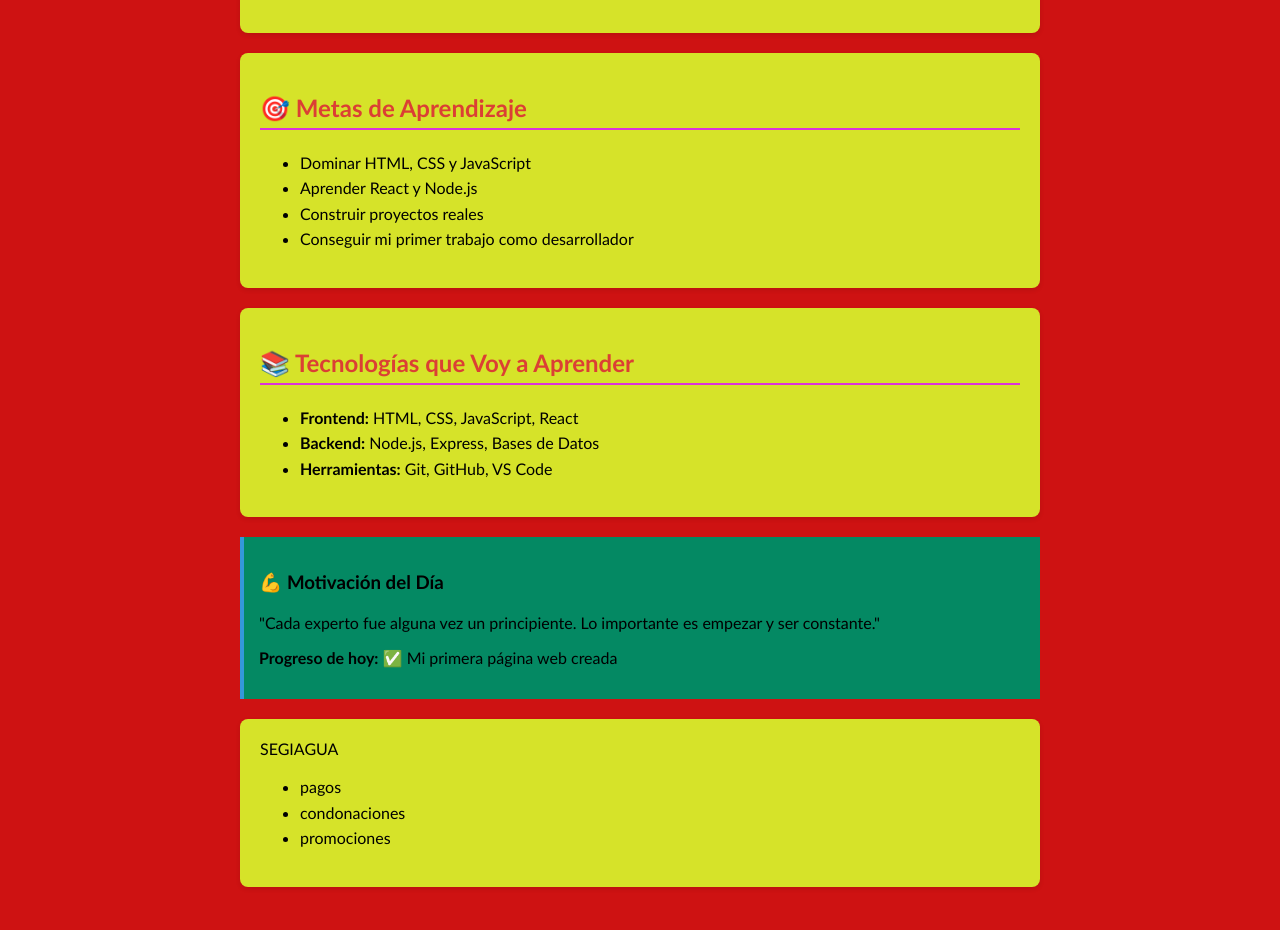
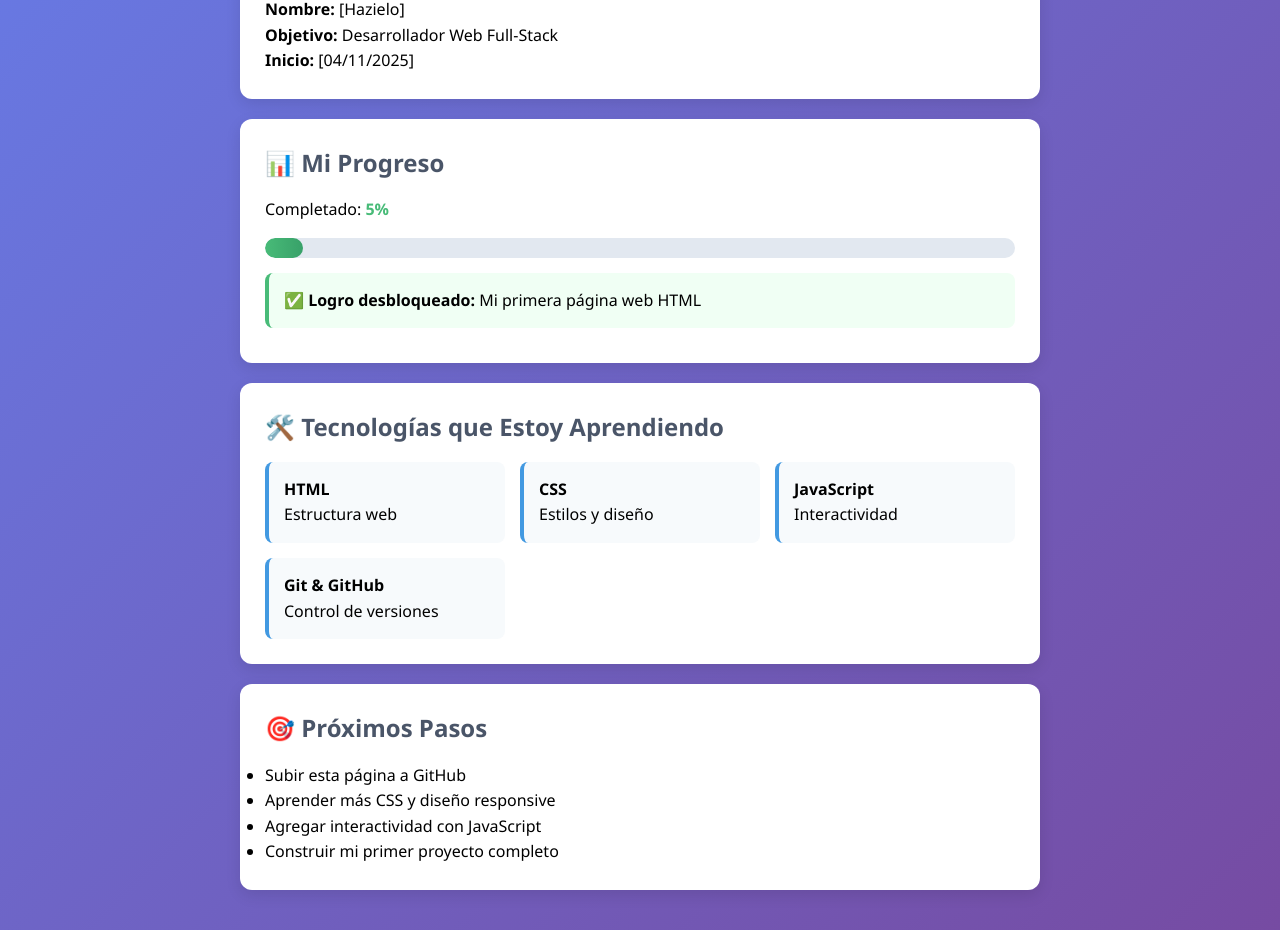
Before and after one commit to svela9857-svg/mi-primera-pagina-web, a plain HTML site: page index.html in a window 1280 px wide. Shown: the part 291-1221 px from the top of the page. Drawn offline with Linux system fonts and the light colour scheme.

Commit message:
Update index.html

```diff
--- a/index.html
+++ b/index.html
@@ -3,87 +3,173 @@
 <head>
     <meta charset="UTF-8">
     <meta name="viewport" content="width=device-width, initial-scale=1.0">
-    <title>Mi Camino como Desarrollador Web</title>
+    <title>Mi Progreso como Desarrollador</title>
     <style>
+        * {
+            margin: 0;
+            padding: 0;
+            box-sizing: border-box;
+        }
+
         body {
-            font-family: 'Gill Sans', 'Gill Sans MT', Calibri, 'Trebuchet MS', sans-serif, sans-serif;
+            font-family: 'Segoe UI', Tahoma, Geneva, Verdana, sans-serif;
+            line-height: 1.6;
+            background: linear-gradient(135deg, #667eea 0%, #764ba2 100%);
+            min-height: 100vh;
+            padding: 20px;
+        }
+
+        .container {
             max-width: 800px;
             margin: 0 auto;
-            padding: 20px;
-            background-color: #ce1212;
+        }
+
+        .header {
+            background: white;
+            padding: 30px;
+            border-radius: 15px;
+            box-shadow: 0 10px 30px rgba(0,0,0,0.2);
+            text-align: center;
+            margin-bottom: 25px;
         }
 
         h1 {
-            color: #7fdc2d;
-            text-align: center;
+            color: #333;
+            font-size: 2.5em;
+            margin-bottom: 10px;
+        }
+
+        .subtitle {
+            color: #666;
+            font-size: 1.2em;
+        }
+
+        .card {
+            background: white;
+            padding: 25px;
+            border-radius: 12px;
+            box-shadow: 0 5px 15px rgba(0,0,0,0.1);
+            margin-bottom: 20px;
         }
 
         h2 {
-            color: #db3f34;
-            border-bottom: 2px solid #db34db;
-            padding-bottom: 5px;
+            color: #4a5568;
+            margin-bottom: 15px;
+            display: flex;
+            align-items: center;
+            gap: 10px;
         }
 
-        .section {
-            background: rgb(214, 227, 41);
-            padding: 20px;
-            margin: 20px 0;
-            border-radius: 8px;
-            box-shadow: 0 2px 5px rgba(0,0,0,0.1);
+        .progress-bar {
+            background: #e2e8f0;
+            border-radius: 10px;
+            height: 20px;
+            margin: 15px 0;
+            overflow: hidden;
         }
 
-        ul {
-            line-height: 1.6;
+        .progress {
+            background: linear-gradient(90deg, #48bb78, #38a169);
+            height: 100%;
+            width: 5%; /* Empezamos en 5% */
+            border-radius: 10px;
+            transition: width 0.5s ease;
         }
 
-        .motivacion {
-            background: #048963;
+        .skills-grid {
+            display: grid;
+            grid-template-columns: repeat(auto-fit, minmax(200px, 1fr));
+            gap: 15px;
+            margin-top: 15px;
+        }
+
+        .skill {
+            background: #f7fafc;
             padding: 15px;
-            border-left: 4px solid #3498db;
+            border-radius: 8px;
+            border-left: 4px solid #4299e1;
+        }
+
+        .logro {
+            background: #f0fff4;
+            border-left: 4px solid #48bb78;
+            padding: 15px;
+            margin: 10px 0;
+            border-radius: 8px;
+        }
+
+        .completado {
+            color: #48bb78;
+            font-weight: bold;
         }
     </style>
 </head>
 <body>
-    <h1>Mi Viaje para Convertirme en Ingeniero de Software</h1>
+    <div class="container">
+        <div class="header">
+            <h1>🚀 Mi Viaje en Desarrollo Web</h1>
+            <p class="subtitle">De principiante a ingeniero de software</p>
+        </div>
 
-    <div class="section">
-        <h2>👋 Sobre Mí</h2>
-        <p><strong>Nombre:</strong> [Sergio Velazquez]</p>
-        <p><strong>Objetivo:</strong> Convertirme en un Desarrollador Web Full-Stack</p>
-        <p><strong>Fecha de inicio:</strong> [04/11/2025] </p>
+        <div class="card">
+            <h2>👤 Sobre Mí</h2>
+            <p><strong>Nombre:</strong> [Hazielo]</p>
+            <p><strong>Objetivo:</strong> Desarrollador Web Full-Stack</p>
+            <p><strong>Inicio:</strong> [04/11/2025]</p>
+        </div>
+
+        <div class="card">
+            <h2>📊 Mi Progreso</h2>
+            <p>Completado: <span class="completado">5%</span></p>
+            <div class="progress-bar">
+                <div class="progress" id="miProgreso"></div>
+            </div>
+            <div class="logro">
+                ✅ <strong>Logro desbloqueado:</strong> Mi primera página web HTML
+            </div>
+        </div>
+
+        <div class="card">
+            <h2>🛠️ Tecnologías que Estoy Aprendiendo</h2>
+            <div class="skills-grid">
+                <div class="skill">
+                    <strong>HTML</strong>
+                    <p>Estructura web</p>
+                </div>
+                <div class="skill">
+                    <strong>CSS</strong>
+                    <p>Estilos y diseño</p>
+                </div>
+                <div class="skill">
+                    <strong>JavaScript</strong>
+                    <p>Interactividad</p>
+                </div>
+                <div class="skill">
+                    <strong>Git & GitHub</strong>
+                    <p>Control de versiones</p>
+                </div>
+            </div>
+        </div>
+
+        <div class="card">
+            <h2>🎯 Próximos Pasos</h2>
+            <ul>
+                <li>Subir esta página a GitHub</li>
+                <li>Aprender más CSS y diseño responsive</li>
+                <li>Agregar interactividad con JavaScript</li>
+                <li>Construir mi primer proyecto completo</li>
+            </ul>
+        </div>
     </div>
 
-    <div class="section">
-        <h2>🎯 Metas de Aprendizaje</h2>
-        <ul>
-            <li>Dominar HTML, CSS y JavaScript</li>
-            <li>Aprender React y Node.js</li>
-            <li>Construir proyectos reales</li>
-            <li>Conseguir mi primer trabajo como desarrollador</li>
-        </ul>
-    </div>
-
-    <div class="section">
-        <h2>📚 Tecnologías que Voy a Aprender</h2>
-        <ul>
-            <li><strong>Frontend:</strong> HTML, CSS, JavaScript, React</li>
-            <li><strong>Backend:</strong> Node.js, Express, Bases de Datos</li>
-            <li><strong>Herramientas:</strong> Git, GitHub, VS Code</li>
-        </ul>
-    </div>
-
-    <div class="motivacion">
-        <h3>💪 Motivación del Día</h3>
-        <p>"Cada experto fue alguna vez un principiente. Lo importante es empezar y ser constante."</p>
-        <p><strong>Progreso de hoy:</strong> ✅ Mi primera página web creada</p>
-    </div>
-
-     <div class="section">
-</h4>SEGIAGUA</h4>
-        <ul>
-    <li>pagos</li>
-    <li>condonaciones</li>
-    <li>promociones</li>
-        </ul>
-     </div>
+    <script>
+        // JavaScript simple para animar la barra de progreso
+        document.addEventListener('DOMContentLoaded', function() {
+            const progreso = document.getElementById('miProgreso');
+            setTimeout(() => {
+                progreso.style.width = '5%';
+            }, 500);
+        });
+    </script>
+</body>
 </html>
```
